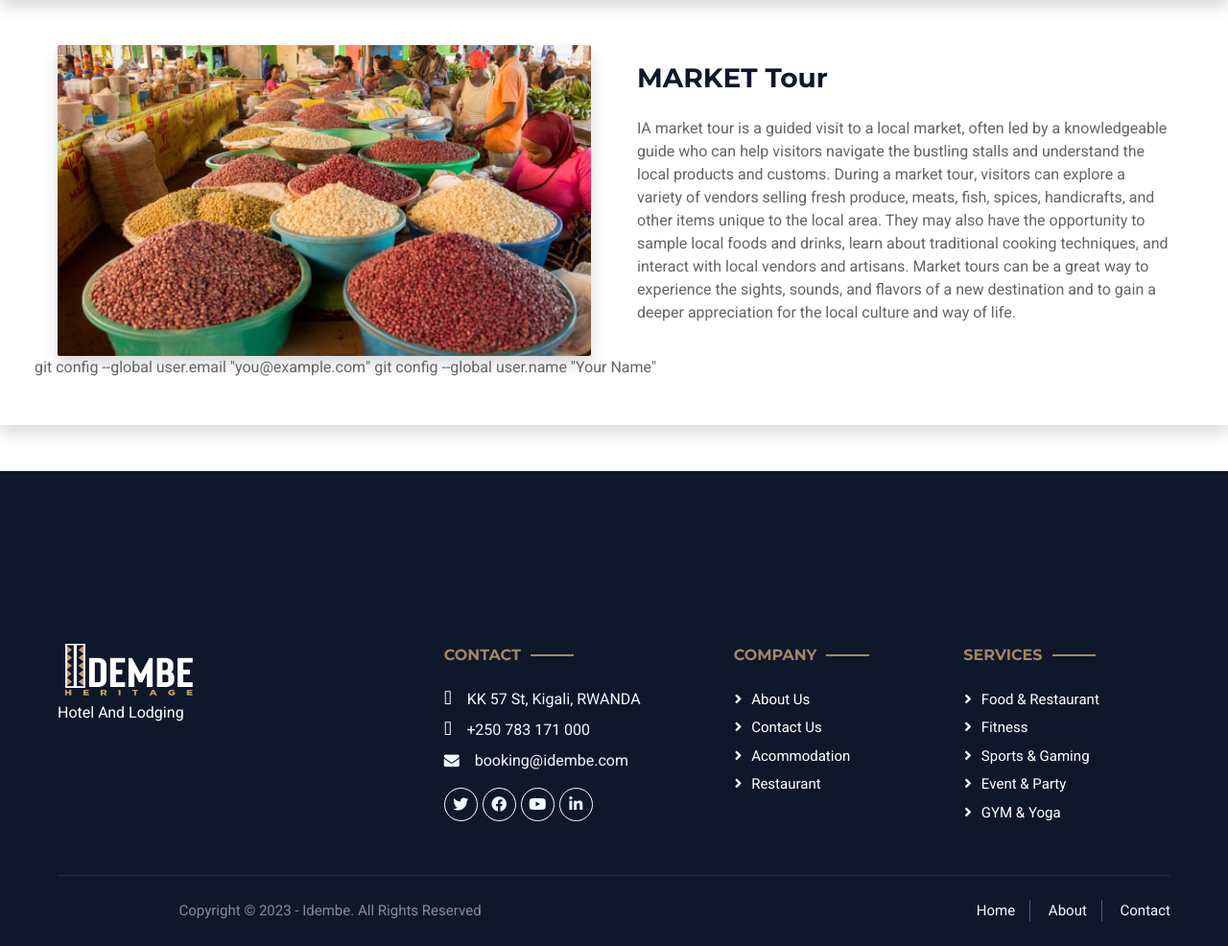
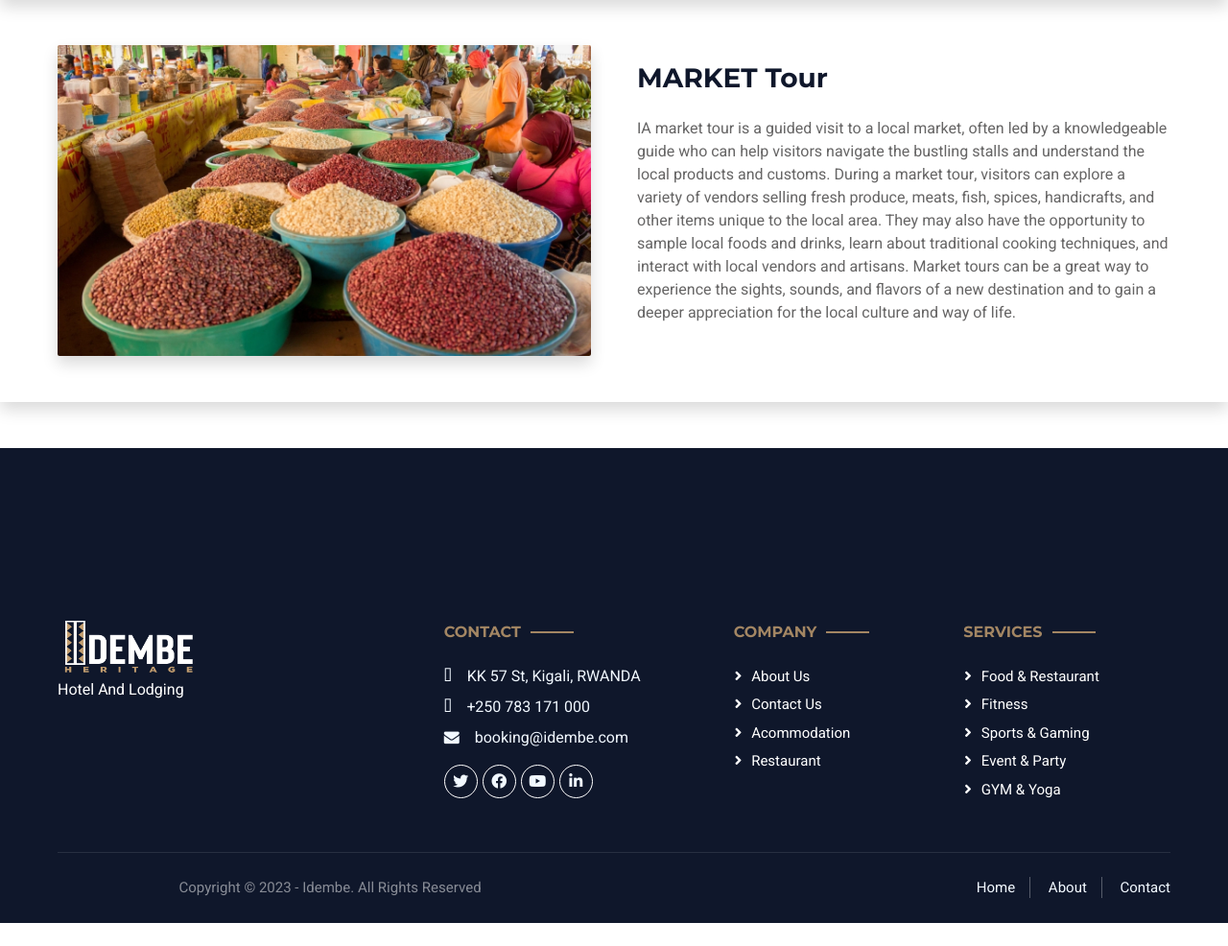
Before and after one commit to sammyniyo/idembe, a PHP site: page /explore.php in a window 1280 px wide. Shown: the part 1866-2852 px from the top of the page at 96% size. After the commit the page ends 2828 px from the top, so only its background shows below. Run offline with PHP 8.4, Linux system fonts and the light colour scheme; some libraries are stand-ins or nearby versions.

Commit message:
explore page

```diff
--- a/explore.php
+++ b/explore.php
@@ -196,8 +196,6 @@
                             sounds, and flavors of a new destination and to gain a deeper appreciation for the local culture and way of life.
                         </p>
                     </div>
-                    git config --global user.email "you@example.com"
-                    git config --global user.name "Your Name"
                 </div>
             </div>
         </div>
```
